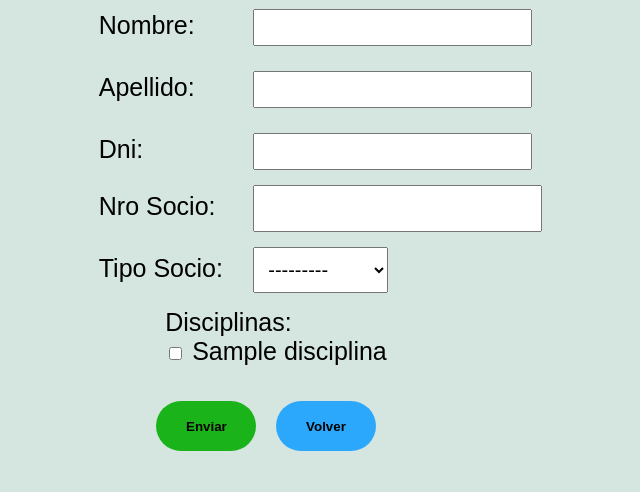
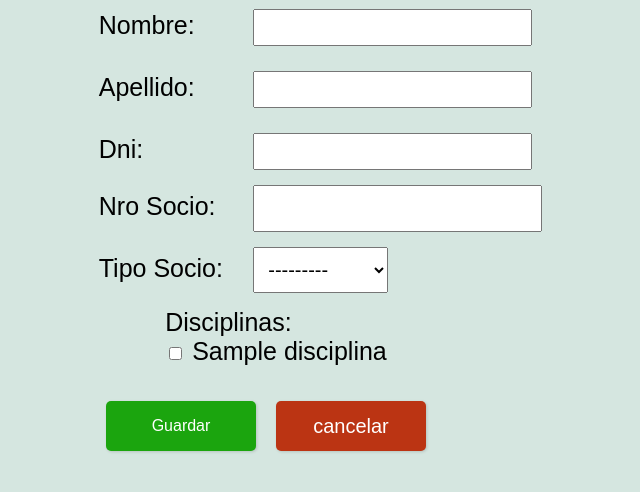
Before and after one commit to juanjca1990/CAS, a Django app: page /socios/alta_socios/ in a window 1280 px wide. Shown: the part 192-684 px from the top of the page, without its empty margins (364-1004 px from the left). Run offline with Django 4.2, Linux system fonts and the light colour scheme; tables that the repository leaves empty hold one stand-in row (values such as "Sample post").

Commit message:
modificacion botones form alta socio y disciplinas

```diff
--- a/socios/templates/alta_disciplina.html
+++ b/socios/templates/alta_disciplina.html
@@ -29,8 +29,10 @@
           <div class="formulario-input">{{ form.monto_adherente }}</div>
         </div>
         <div class="botones-form">
-          <button class="boton-form-enviar boton-form" type="submit" value="Enviar">Enviar</button>
-          <button class="boton-form-volver boton-form"><a href="{% url 'lista_disciplinas' %}">Volver</a></button>
+          <div class="botones-form">
+            <button class="form-enviar boton-form" type="submit" value="Enviar">Guardar</button>
+            <button class="form-volver boton-form" type="volver" ><a href="{% url 'lista_disciplinas' %}">cancelar</a></button>
+          </div>
         </div>
       </div>
     </form>
--- a/socios/templates/alta_socios.html
+++ b/socios/templates/alta_socios.html
@@ -56,8 +56,8 @@
               </div>
             </div>
             <div class="botones-form">
-              <button class="boton-form-enviar boton-form" type="submit" value="Enviar">Enviar</button>
-              <button class="boton-form-volver boton-form"><a href="{% url 'lista_socios' %}">Volver</a></button>
+              <button class="form-enviar boton-form" type="submit" value="Enviar">Guardar</button>
+              <button class="form-volver boton-form" type="volver" ><a href="{% url 'lista_socios' %}">cancelar</a></button>
             </div>
         </form>
       {% else %}
--- a/static/css/ABMsocios.css
+++ b/static/css/ABMsocios.css
@@ -70,55 +70,44 @@ a{
     color: black;
 }
 
-.boton-form-enviar {
-    padding: 12.5px 30px;
-    border: 0;
-    border-radius: 100px;
-    background-color: #1ab31a;
-    color: #0a0101;
-    font-weight: Bold;
-    transition: all 0.5s;
-    -webkit-transition: all 0.5s;
+.form-enviar {
+  width: 150px;
+  height: 50px;
+  cursor: pointer;
+  display: flex;
+  align-items: center;
+  background: rgb(27, 165, 14);
+  border: none;
+  border-radius: 5px;
+  box-shadow: 1px 1px 3px rgba(0,0,0,0.15);
   }
 
-.boton-form-enviar:hover{
-    background-color: #26b801;
-    box-shadow: 0 0 20px #6fc5ff50;
-    transform: scale(1.1);
+.form-volver{
+  width: 150px;
+  height: 50px;
+  cursor: pointer;
+  background: rgb(187, 52, 19);
+  border: none;
+  border-radius: 5px;
+  box-shadow: 1px 1px 3px rgba(0,0,0,0.15);
   }
 
-.boton-form-enviar:active{
-    background-color: #07ca21;
-    transition: all 0.25s;
-    -webkit-transition: all 0.25s;
-    box-shadow: none;
-    transform: scale(0.98);
+  .boton-form[type="submit"] {
+    /* Agrega tus estilos aquí */
+    justify-content: center;
+    color: #ffffff; /* Color del texto */
+    font-size: 16px; /* Tamaño de la fuente */
+    /* Otros estilos que desees aplicar */
   }
 
-
-.boton-form-volver{
-    padding: 12.5px 30px;
-    border: 0;
-    border-radius: 100px;
-    background-color: #2ba8fb;
-    color: #0a0101;
-    font-weight: Bold;
-    transition: all 0.5s;
-    -webkit-transition: all 0.5s;
-  }
-
-.boton-form-volver:hover{
-    background-color: #6fc5ff;
-    box-shadow: 0 0 20px #6fc5ff50;
-    transform: scale(1.1);
-  }
-
-.boton-form-volver:active{
-    background-color: #3d94cf;
-    transition: all 0.25s;
-    -webkit-transition: all 0.25s;
-    box-shadow: none;
-    transform: scale(0.98);
+  /* Estilo para el texto del botón "cancelar" */
+  .boton-form a {
+    /* Agrega tus estilos aquí */
+    font-size: 20px;
+    color: #ffffff; /* Color del texto */
+    text-decoration: none; /* Quita el subrayado del enlace */
+    text-align: center; /* Centra el texto dentro del botón */
+    /* Otros estilos que desees aplicar */
   }
 
 
```
Also changed, not shown: static/css/ABMdisciplinas.css (+40 -0 lines).
